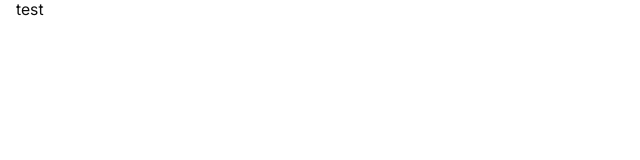
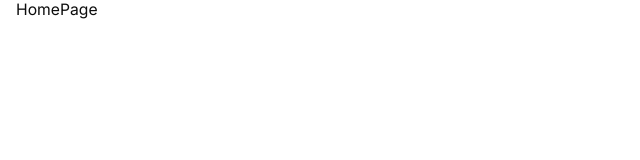
Before and after one commit to Kiarash-ip/task-project, a React (Vite) app: page / in a window 1280 px wide. Shown: the top 160 px of the page, without its empty margins (0-640 px from the left). Built offline with nearby package versions, Linux system fonts and the light colour scheme.

Commit message:
[ADD] react router

```diff
--- a/package.json
+++ b/package.json
@@ -11,7 +11,8 @@
   },
   "dependencies": {
     "react": "^19.0.0",
-    "react-dom": "^19.0.0"
+    "react-dom": "^19.0.0",
+    "react-router": "^7.2.0"
   },
   "devDependencies": {
     "@eslint/js": "^9.21.0",
--- a/src/App.tsx
+++ b/src/App.tsx
@@ -1,7 +1,8 @@
 import "@/styles/typography.css";
+import { AppRouter } from "./router";
 
 function App() {
-  return <div className="container">test</div>;
+  return <AppRouter />;
 }
 
 export default App;
--- a/src/main.tsx
+++ b/src/main.tsx
@@ -1,7 +1,8 @@
 import { StrictMode } from "react";
 import { createRoot } from "react-dom/client";
+import App from "./App.tsx";
+
 import "./globals.css";
-import App from "./App.tsx";
 
 createRoot(document.getElementById("root")!).render(
   <StrictMode>
--- /dev/null
+++ b/src/pages/home-page.tsx
@@ -0,0 +1,3 @@
+export default function HomePage() {
+  return <div>HomePage</div>;
+}
--- /dev/null
+++ b/src/router/app-router.tsx
@@ -0,0 +1,13 @@
+import HomePage from "@/pages/home-page";
+import { createBrowserRouter, RouterProvider } from "react-router";
+
+export function AppRouter() {
+  const router = createBrowserRouter([
+    {
+      index: true,
+      element: <HomePage />,
+    },
+  ]);
+
+  return <RouterProvider router={router} />;
+}
--- /dev/null
+++ b/src/router/index.ts
@@ -0,0 +1 @@
+export { AppRouter } from "./app-router";
```
Also changed, not shown: 1 other file (tests, documents, lock files or other folders).
